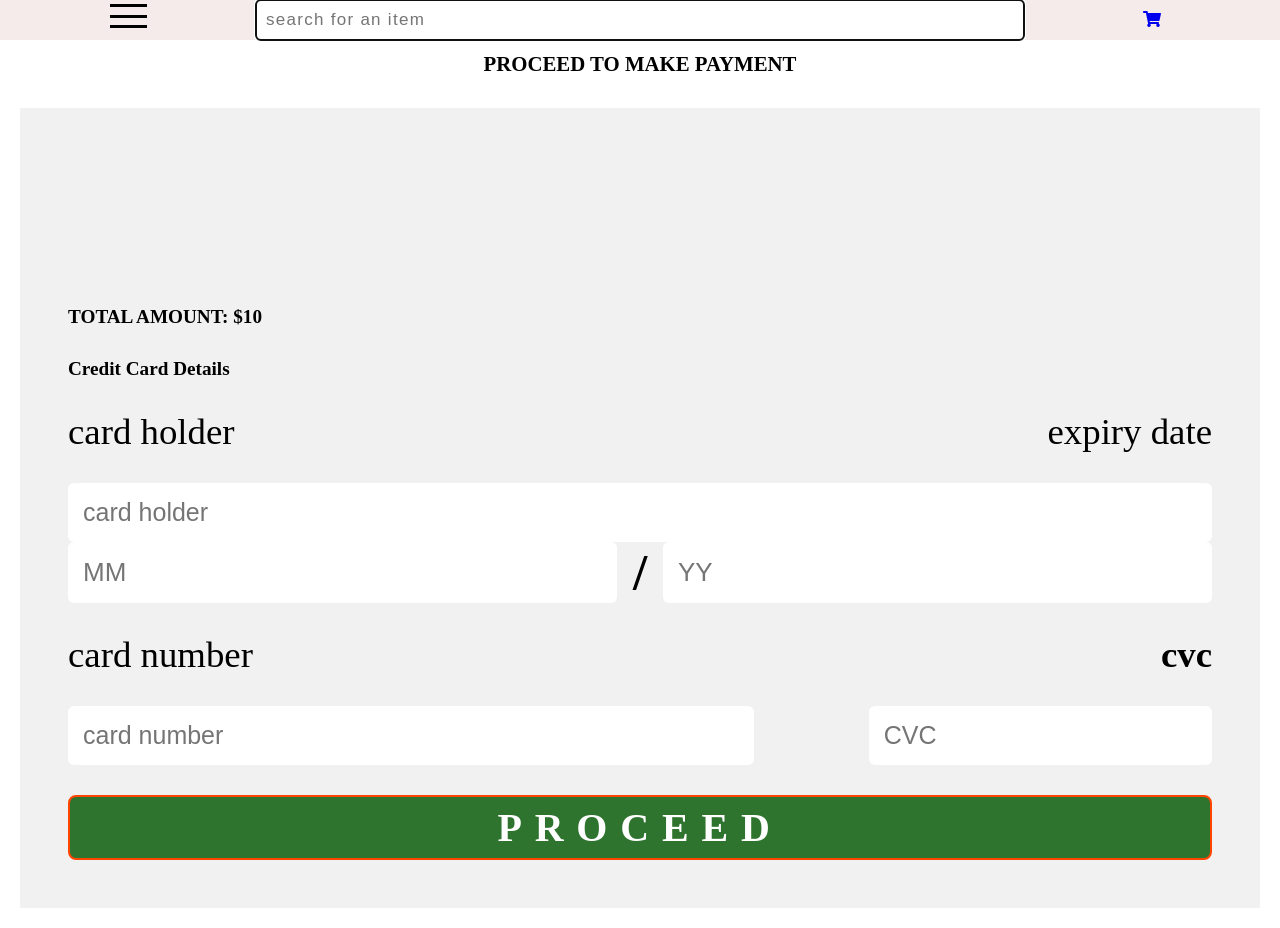
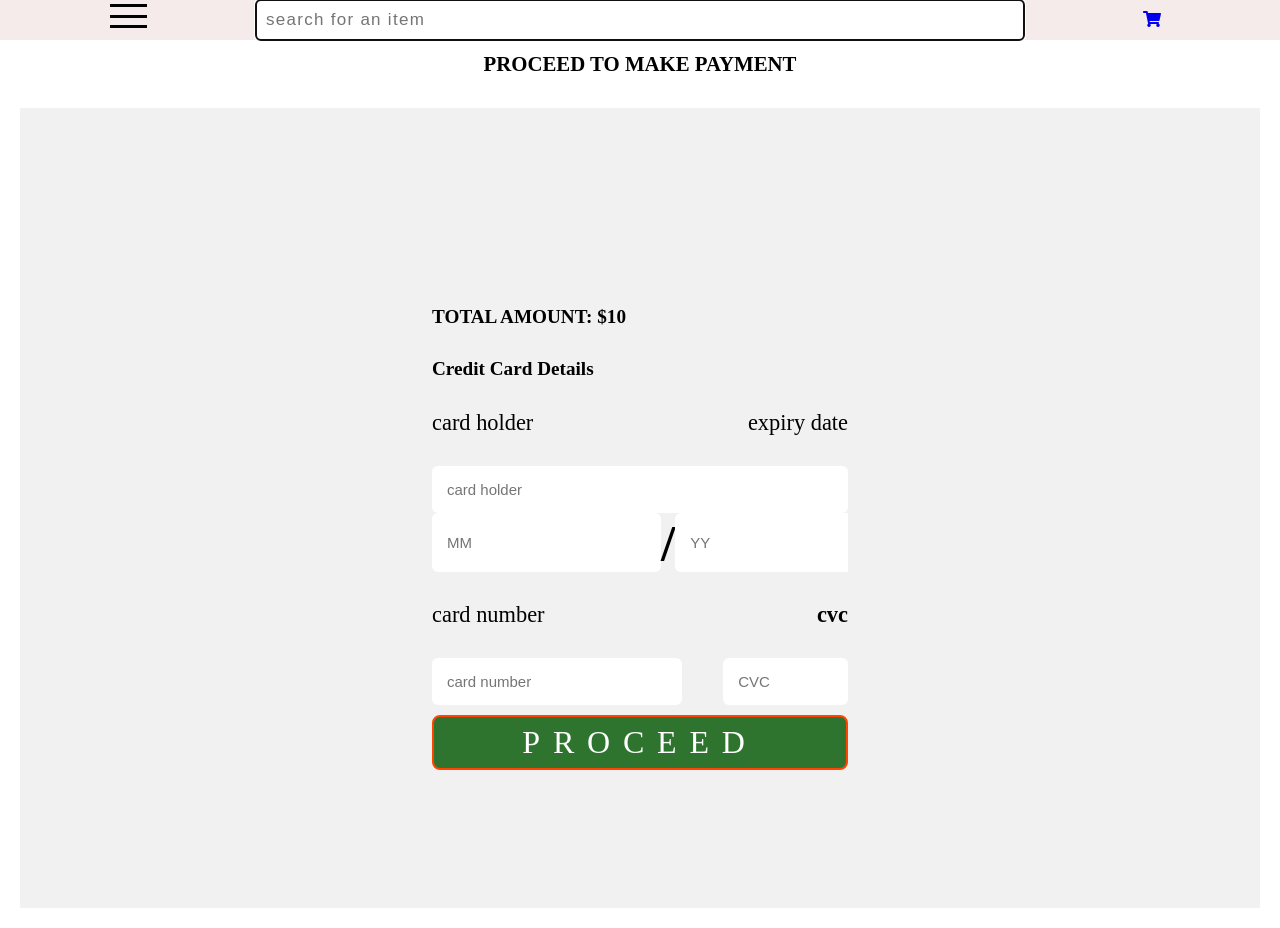
Before and after one commit to fredie7/ecomerce, a React (Create React App) app: page /checkout in a window 1280 px wide. Built offline with nearby package versions, Linux system fonts and the light colour scheme.

Commit message:
desc edit

```diff
--- a/src/App.js
+++ b/src/App.js
@@ -18,7 +18,7 @@ function App() {
           <Layout>
             <Route exact path='/' component={Products} />
             <Route exact path='/cart' component={Cart} />
-            <Route exact path='/description/:id' component={Description} />
+            <Route exact path='/description/:productId' component={Description} />
             <Route exact path='/checkout' component={Checkout} />
           </Layout>
         </Switch>
--- a/src/shopComponents/CheckOut/CheckOut.js
+++ b/src/shopComponents/CheckOut/CheckOut.js
@@ -51,7 +51,7 @@ const CheckOut = () => {
                             </div>
                         </div>
 
-                        <h3 className={classes.Proceed}>proceed</h3>
+                        <p className={classes.Proceed}>proceed</p>
 
                         </div>
                     </div>
--- a/src/shopComponents/CheckOut/CheckOut.module.css
+++ b/src/shopComponents/CheckOut/CheckOut.module.css
@@ -120,11 +120,11 @@ input {
     color: white;
     text-transform: uppercase !important;
     font-family: cursive;
-    font-size: 2.5rem;
+    font-size: 2rem;
     border-radius: 8px;
     border: 2px solid orangered;
     text-align: center;
-    margin-top: 40px;
+    margin-top: 10px;
     padding: 7px;
     letter-spacing: 0.8rem;
     cursor: pointer;
@@ -138,7 +138,7 @@ input {
 
 @media only screen and (min-width:768px) {
     .Cardholder p, .Expirydate p, .Cardnumber p, .Cvc p {
-        font-size: 2.3rem !important;
+        font-size: 1.4rem !important;
     }
 
     .FormContainer {
@@ -147,9 +147,12 @@ input {
         width: 100%;
         background-color: #f1f1f1;
         height: 100vh;
+        /* overflow: hidden; */
+        /* margin-top: -3rem; */
     }
     .Wrapper{
         height: 70vh;
+        width: 40vw;
     }
 
     .Card {
@@ -179,7 +182,7 @@ input {
     .Cardholderinput input {
         width: 100%;
         padding: 15px;
-        font-size: 25px;
+        font-size: 15px;
         border-radius: 6px;
     }
     .Expirydateinput {
@@ -195,7 +198,7 @@ input {
     .Exp input {
         flex-basis: 48%;
         padding: 15px;
-        font-size: 26px;
+        font-size: 15px;
         border-radius: 6px;
     }
     .Cardhold {
@@ -212,16 +215,16 @@ input {
     .Cardholdinput input {
         width: 100%;
         padding: 15px;
-        font-size: 25px;
+        font-size: 15px;
         border-radius: 6px;
     }
     .Cardholdcvcinput input {
         width: 100%;
         padding: 15px;
-        font-size: 25px;
+        font-size: 15px;
         border-radius: 6px;
     }
-    h3 .Proceed {
+    p .Proceed {
         text-transform: uppercase !important;
         cursor: pointer;
     }
--- a/src/shopComponents/Description/Description.js
+++ b/src/shopComponents/Description/Description.js
@@ -4,17 +4,10 @@ import { ProductContext } from '../../context/ProductContext';
 import { useLocation, Link } from 'react-router-dom';
 
 const Description = (props) => {
+    let productId = parseInt(props.match.params.productId)
     const { addToCart,products } = useContext(ProductContext)
-    console.log(products)
-    const params = useLocation();
-    console.log(params)
-    console.log(params.product)
-    const selectedProduct = products.find(item => item.id === params.product.id)
-    console.log(selectedProduct)
+    const selectedProduct = products.find(item => item.id === productId) || {}
     const {id, title, img, price, company, info, inCart} = selectedProduct
-    console.log(title, img, price, company, info, inCart)
-
-
 
     return (
         <div className={classes.Container}>
--- a/src/shopComponents/Navbar/Navbar.js
+++ b/src/shopComponents/Navbar/Navbar.js
@@ -60,7 +60,7 @@ const Navbar = () => {
                 </div>
             </nav>
 
-            <Sidebar toggle={toggle}/>
+            {/* <Sidebar toggle={toggle}/> */}
 
             {/* <Overlay /> */}
         </>
```
Also changed, not shown: 1 other file (tests, documents, lock files or other folders).
